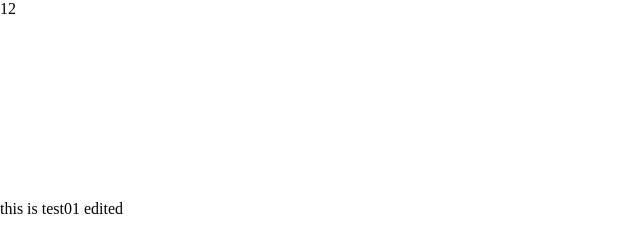
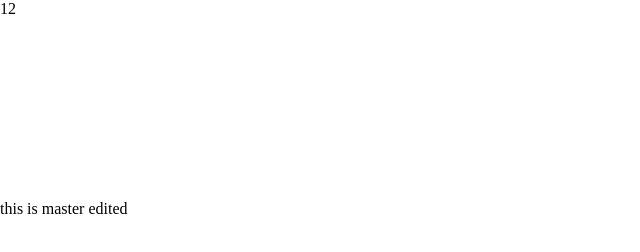
Before and after one commit to Edwardelric/mobile-develop, a website: page flexbox.html in a window 1280 px wide. Shown: the full height of the page, 0-640 px from the left. Drawn offline with Linux system fonts and the light colour scheme.

Commit message:
flex edit

```diff
--- a/flexbox.html
+++ b/flexbox.html
@@ -31,6 +31,6 @@
 		<li>1</li>
 		<li>2</li>
 	</ul>
-	<p>this is test01 edited</p>
+	<p>this is master edited</p>
 </body>
 </html>
```
